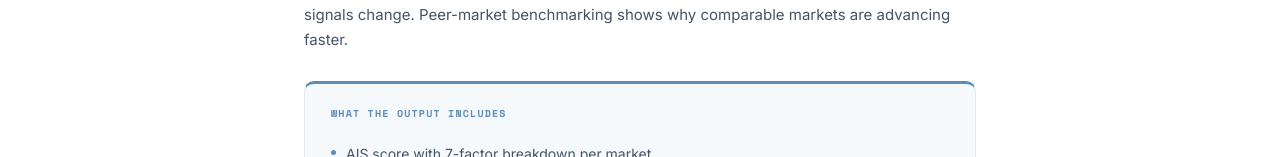
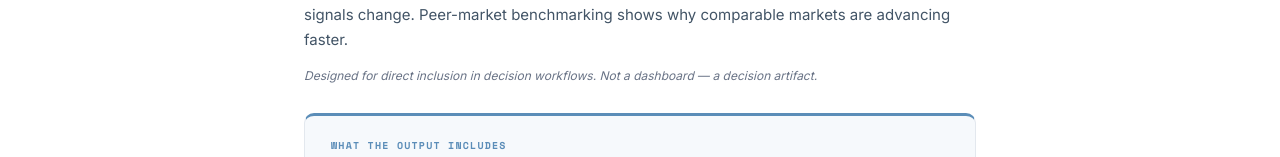
Before and after one commit to Xdrum1/airgrid, a Next.js app: page /for/infrastructure in a window 1280 px wide. Shown: the part 719-876 px from the top of the page. Built offline with nearby package versions, Linux system fonts and the light colour scheme; no server answers.

Commit message:
Add authority signal line to all conviction pages — 'Designed for direct inclusion in decision workflows'

```diff
--- a/src/app/for/[container]/page.tsx
+++ b/src/app/for/[container]/page.tsx
@@ -340,6 +340,11 @@ export default async function ContainerPage({
           </p>
         ))}
 
+        {/* Authority signal */}
+        <div style={{ fontSize: 12, color: LT.textTertiary, fontStyle: "italic", marginBottom: 24 }}>
+          Designed for direct inclusion in decision workflows. Not a dashboard — a decision artifact.
+        </div>
+
         {/* Sample output */}
         <div
           style={{
```
